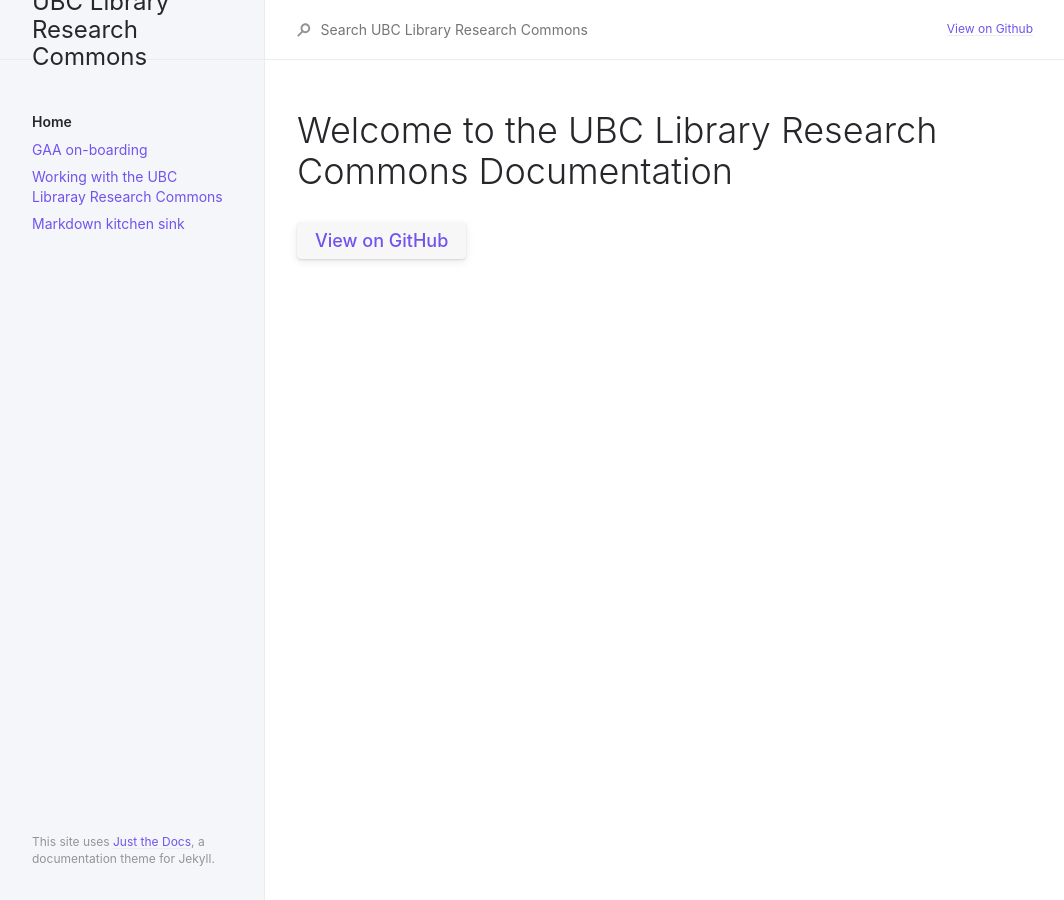
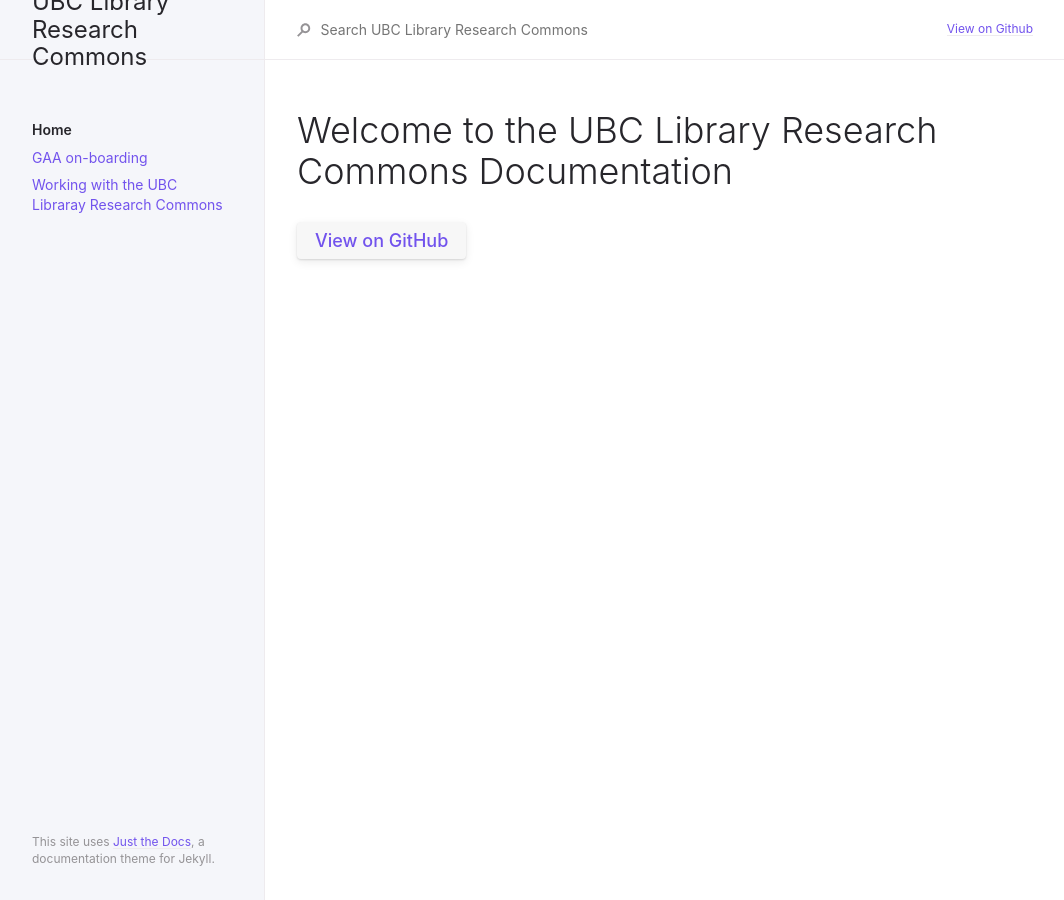
Before and after one commit to sarahblay/rc-docs, a Jekyll site: the page built from index.md, in a window 1280 px wide. Shown: the whole page, without its empty margins (107-1171 px from the left). Built offline with Jekyll 4.4.1, drawn with Linux system fonts in a browser that asks for light colours.

Commit message:
Update markdown-reference.md

```diff
--- a/docs/markdown-reference.md
+++ b/docs/markdown-reference.md
@@ -1,9 +1,3 @@
----
-layout: default
-title: Markdown kitchen sink
-nav_order: 99
----
-
 Text can be **bold**, _italic_, or ~~strikethrough~~.
 
 [Link to another page](another-page).
```
